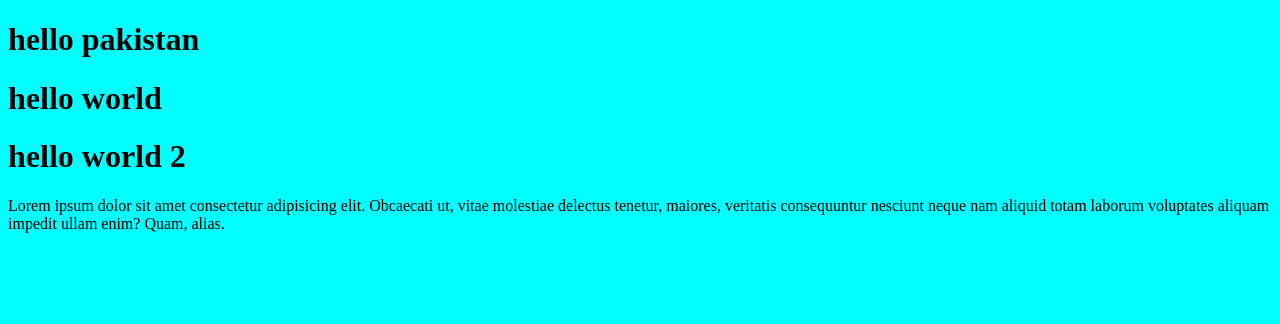
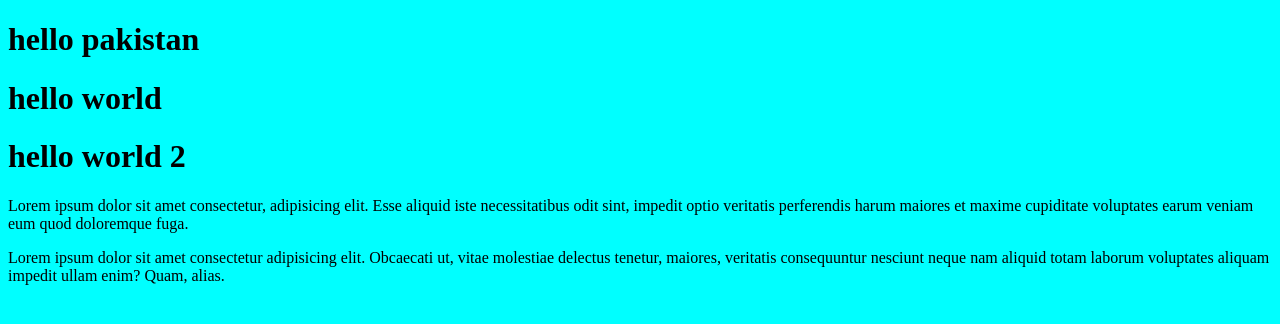
Before and after one commit to muhammadrizwanshah/muhammadrizwanshah, a plain HTML site: page index.html in a window 1280 px wide. Drawn offline with Linux system fonts and the light colour scheme.

Commit message:
add paragraf

```diff
--- a/index.html
+++ b/index.html
@@ -12,6 +12,9 @@
     <h1>hello pakistan</h1>
     <h1>hello world</h1>
     <h1>hello world 2</h1>
+    <p>Lorem ipsum dolor sit amet consectetur, adipisicing elit. Esse aliquid iste necessitatibus odit sint, impedit
+        optio veritatis perferendis harum maiores et maxime cupiditate voluptates earum veniam eum quod doloremque fuga.
+    </p>
     <p>Lorem ipsum dolor sit amet consectetur adipisicing elit. Obcaecati ut, vitae molestiae delectus tenetur, maiores,
         veritatis consequuntur nesciunt neque nam aliquid totam laborum voluptates aliquam impedit ullam enim? Quam,
         alias.</p>
```
